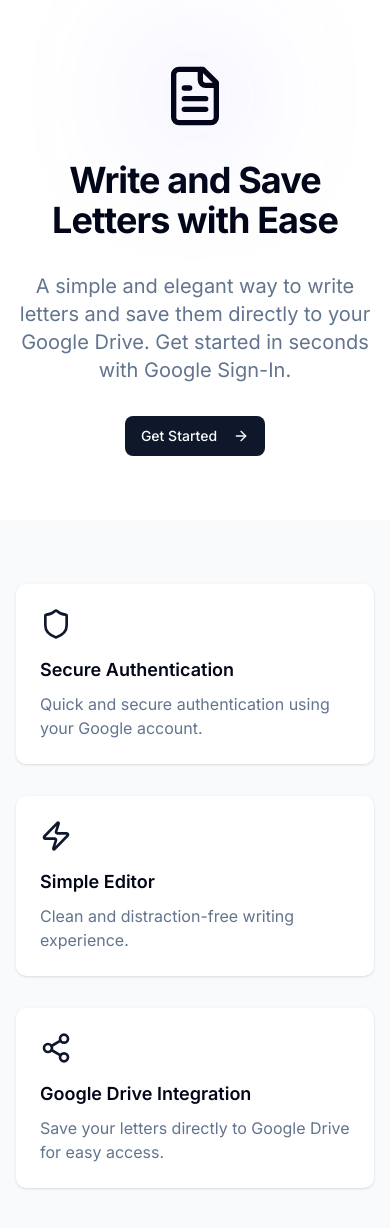
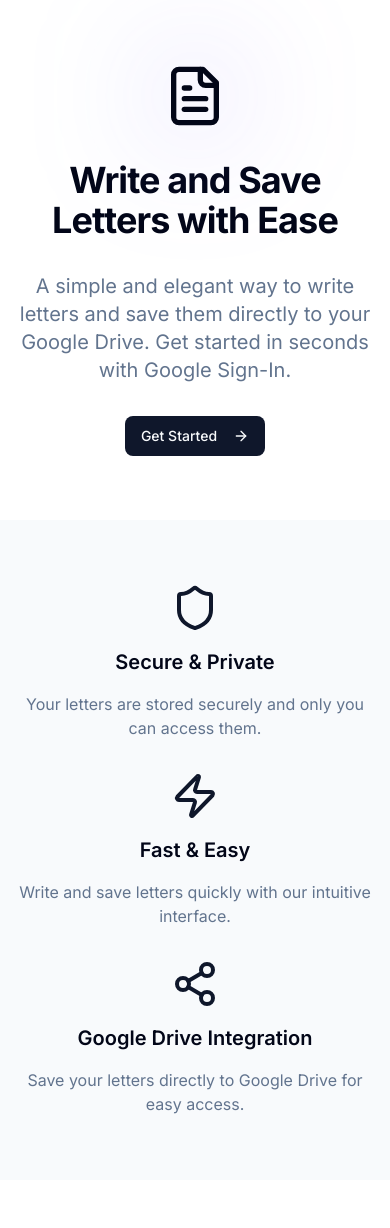
Before and after one commit to nidh-eesh/letter-writer-next, a Next.js app: page / in a window 390 px wide. Shown: the top 1228 px of the page. After the commit the page ends 1180 px from the top, so only its background shows below. Built offline with nearby package versions, Linux system fonts and the light colour scheme; no server answers.

Commit message:
feat: Implement user redirection on login and enhance UI elements for improved responsiveness

```diff
--- a/app/page.tsx
+++ b/app/page.tsx
@@ -4,14 +4,21 @@
 import { useAuth } from '@/lib/AuthContext'
 import { useRouter } from 'next/navigation'
 import { FileText, ArrowRight, Shield, Zap, Share2 } from 'lucide-react'
+import { useEffect } from 'react'
 
 export default function Home() {
   const { user } = useAuth()
   const router = useRouter()
 
-  // If user is already logged in, redirect to dashboard
+  useEffect(() => {
+    // If user is already logged in, redirect to dashboard
+    if (user) {
+      router.push('/dashboard')
+    }
+  }, [user, router])
+
+  // Don't render anything while redirecting
   if (user) {
-    router.push('/dashboard')
     return null
   }
 
@@ -40,23 +47,23 @@
       <section className="py-16 bg-muted/50">
         <div className="container mx-auto px-4">
           <div className="grid grid-cols-1 md:grid-cols-3 gap-8">
-            <div className="p-6 rounded-lg bg-background shadow-sm">
-              <Shield className="w-8 h-8 mb-4 text-primary" />
-              <h3 className="text-lg font-semibold mb-2">Secure Authentication</h3>
+            <div className="flex flex-col items-center text-center gap-4">
+              <Shield className="w-12 h-12 text-primary" />
+              <h3 className="text-xl font-semibold">Secure & Private</h3>
               <p className="text-muted-foreground">
-                Quick and secure authentication using your Google account.
+                Your letters are stored securely and only you can access them.
               </p>
             </div>
-            <div className="p-6 rounded-lg bg-background shadow-sm">
-              <Zap className="w-8 h-8 mb-4 text-primary" />
-              <h3 className="text-lg font-semibold mb-2">Simple Editor</h3>
+            <div className="flex flex-col items-center text-center gap-4">
+              <Zap className="w-12 h-12 text-primary" />
+              <h3 className="text-xl font-semibold">Fast & Easy</h3>
               <p className="text-muted-foreground">
-                Clean and distraction-free writing experience.
+                Write and save letters quickly with our intuitive interface.
               </p>
             </div>
-            <div className="p-6 rounded-lg bg-background shadow-sm">
-              <Share2 className="w-8 h-8 mb-4 text-primary" />
-              <h3 className="text-lg font-semibold mb-2">Google Drive Integration</h3>
+            <div className="flex flex-col items-center text-center gap-4">
+              <Share2 className="w-12 h-12 text-primary" />
+              <h3 className="text-xl font-semibold">Google Drive Integration</h3>
               <p className="text-muted-foreground">
                 Save your letters directly to Google Drive for easy access.
               </p>
```
